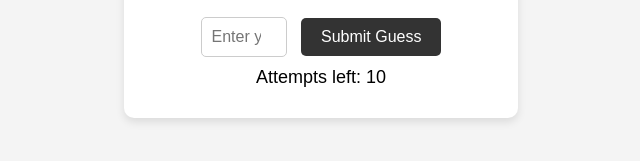
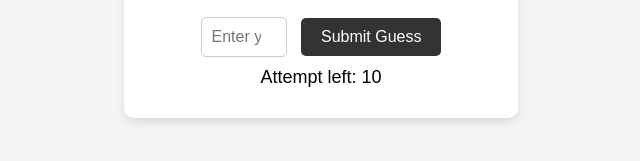
Before and after one commit to DhaniAL-G/guess-the-number-game-js, a plain HTML site: page index.html in a window 1280 px wide. Shown: the part 413-574 px from the top of the page, 319-959 px from the left. Drawn offline with Linux system fonts and the light colour scheme.

Commit message:
index.html

```diff
--- a/index.html
+++ b/index.html
@@ -14,7 +14,7 @@
         <div class="result-message" id="result-message"></div>
         <input type="number" id="guess-input" placeholder="Enter your guess" min="1" max="100">
         <button id="guess-button">Submit Guess</button>
-        <p>Attempts left: <span id="attempts">10</span></p>
+        <p>Attempt left: <span id="attempts">10</span></p>
         <button id="restart-button" style="display: none;">Restart Game</button>
     </div>
 
```
